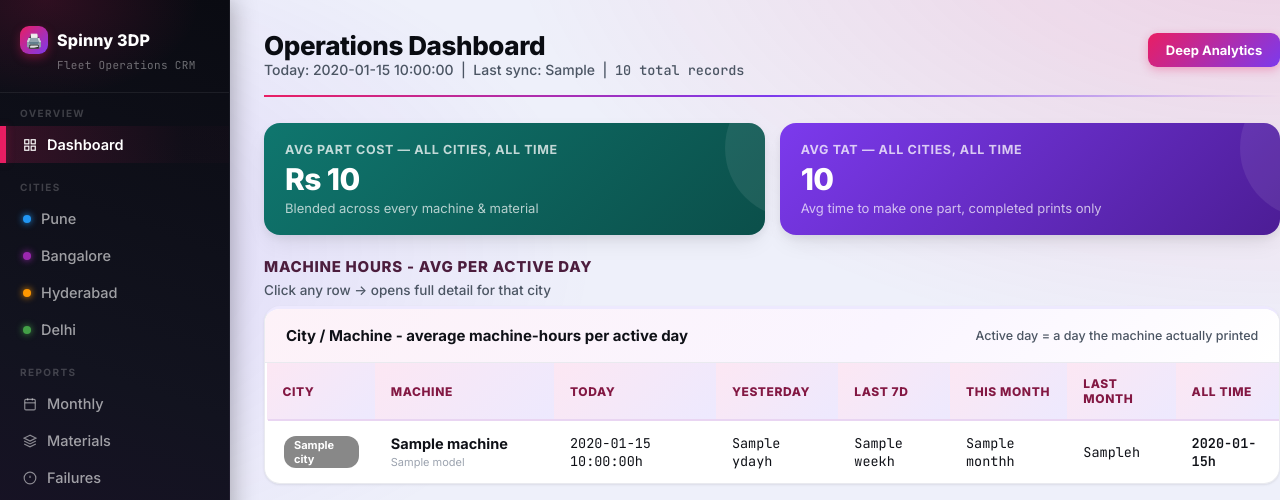
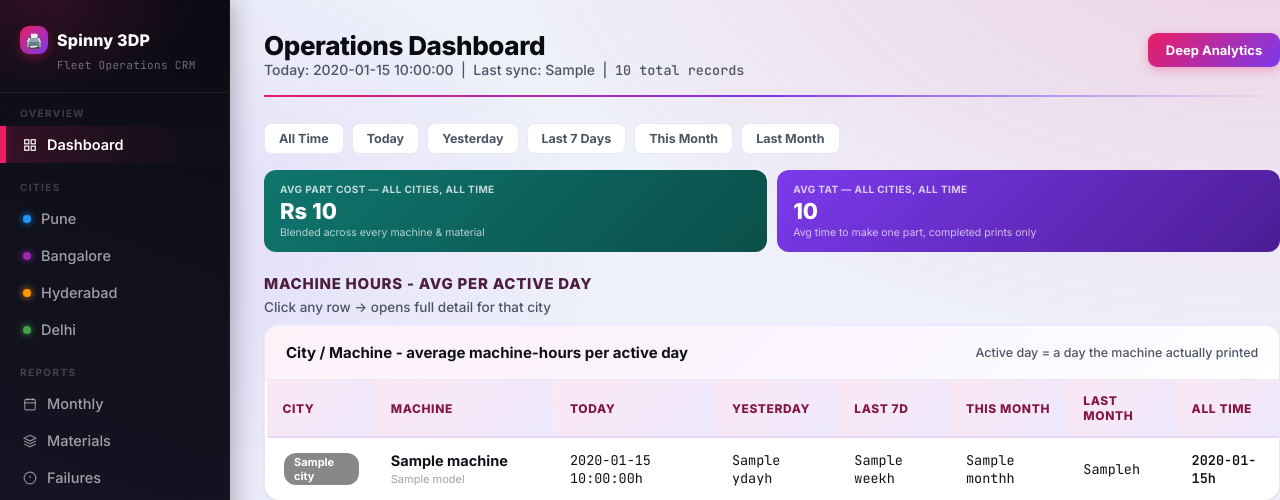
Before and after one commit to vishal15-ops/spinny-3dp-crm, a Flask app: template templates/dashboard.html in a window 1280 px wide. Shown: the top 500 px of the page. Run offline with Flask 3, Linux system fonts and the light colour scheme; the template is opened without the code that fills it: most values are stand-ins (such as "Sample title", 1, 10 or a date in 2020).

Commit message:
Update dashboard.html

```diff
--- a/templates/dashboard.html
+++ b/templates/dashboard.html
@@ -22,6 +22,18 @@
   .rank-stats{display:flex;flex-wrap:wrap;gap:10px 18px}
   .rank-stat-label{font-size:10px;color:var(--text-light);font-weight:700;text-transform:uppercase;letter-spacing:.04em}
   .rank-stat-value{font-size:16px;font-weight:800;margin-top:2px}
+  .filter-chips{display:flex;flex-wrap:wrap;gap:8px;margin-bottom:16px}
+  .fchip{
+    padding:7px 14px;border-radius:8px;font-size:12.5px;font-weight:700;text-decoration:none;
+    background:#fff;color:var(--text-mid);border:1px solid var(--border);transition:all .15s;
+  }
+  .fchip:hover{border-color:var(--pink);color:var(--pink)}
+  .fchip.active{background:linear-gradient(135deg,var(--pink),#7c3aed);color:#fff;border-color:transparent;box-shadow:0 3px 10px rgba(233,30,99,.3)}
+  .kpi-row{display:grid;grid-template-columns:1fr 1fr;gap:10px;margin-bottom:16px}
+  .kpi-box{border-radius:12px;padding:13px 16px;color:#fff}
+  .kpi-label{font-size:10px;text-transform:uppercase;font-weight:700;letter-spacing:.04em;color:rgba(255,255,255,.75)}
+  .kpi-value{font-size:22px;font-weight:800;margin-top:3px}
+  .kpi-sub{font-size:10.5px;color:rgba(255,255,255,.7);margin-top:2px}
 </style>
 
 <div class="page-header">
@@ -34,24 +46,47 @@
   </a>
 </div>
 
-<div class="cards-row cards-2">
-  <div class="gcard g-teal" style="background:linear-gradient(135deg,#0f766e,#0b4f4a);border-radius:var(--radius);padding:19px 21px;color:#fff;box-shadow:var(--shadow-md)">
-    <div class="card-label" style="color:rgba(255,255,255,.75)">Avg Part Cost — All Cities, All Time</div>
-    <div class="card-value" style="color:#fff">Rs {{ overall_avg_cost }}</div>
-    <div class="card-sub" style="color:rgba(255,255,255,.7)">Blended across every machine &amp; material</div>
+<div class="filter-chips">
+  <a class="fchip {{ 'active' if period=='' }}" href="/">All Time</a>
+  <a class="fchip {{ 'active' if period=='today' }}" href="/?period=today">Today</a>
+  <a class="fchip {{ 'active' if period=='yesterday' }}" href="/?period=yesterday">Yesterday</a>
+  <a class="fchip {{ 'active' if period=='7d' }}" href="/?period=7d">Last 7 Days</a>
+  <a class="fchip {{ 'active' if period=='this_month' }}" href="/?period=this_month">This Month</a>
+  <a class="fchip {{ 'active' if period=='last_month' }}" href="/?period=last_month">Last Month</a>
+</div>
+
+<div class="kpi-row">
+  <div class="kpi-box" style="background:linear-gradient(135deg,#0f766e,#0b4f4a)">
+    <div class="kpi-label">Avg Part Cost — All Cities, All Time</div>
+    <div class="kpi-value">Rs {{ overall_avg_cost }}</div>
+    <div class="kpi-sub">Blended across every machine &amp; material</div>
   </div>
-  <div class="gcard g-purple" style="background:linear-gradient(135deg,#7c3aed,#4c1d95);border-radius:var(--radius);padding:19px 21px;color:#fff;box-shadow:var(--shadow-md)">
-    <div class="card-label" style="color:rgba(255,255,255,.75)">Avg TAT — All Cities, All Time</div>
-    <div class="card-value" style="color:#fff">{{ overall_avg_tat }}</div>
-    <div class="card-sub" style="color:rgba(255,255,255,.7)">Avg time to make one part, completed prints only</div>
+  <div class="kpi-box" style="background:linear-gradient(135deg,#7c3aed,#4c1d95)">
+    <div class="kpi-label">Avg TAT — All Cities, All Time</div>
+    <div class="kpi-value">{{ overall_avg_tat }}</div>
+    <div class="kpi-sub">Avg time to make one part, completed prints only</div>
   </div>
 </div>
 
-<div class="section-title">Machine Hours - Avg per Active Day</div>
+<div class="section-title">Machine Hours - Avg per Active Day{% if period %} ({{ period_label }}){% endif %}</div>
 <div class="hint">Click any row -&gt; opens full detail for that city</div>
 <div class="table-card">
   <div class="table-card-header">City / Machine - average machine-hours per active day<small>Active day = a day the machine actually printed</small></div>
   <table>
+    {% if period %}
+    <thead><tr><th>City</th><th>Machine</th><th>{{ period_label }} (hrs)</th></tr></thead>
+    <tbody>
+      {% for r in hours_rows %}
+      <tr class="clickrow" onclick="location.href='/deep?city={{ r.city }}'">
+        <td><span class="cpill" style="background:{{ city_color[r.city] }}">{{ r.city }}</span></td>
+        <td><b>{{ r.machine }}</b>{% if r.model %} <span style="color:#9ca3af;font-size:11px">{{ r.model }}</span>{% endif %}</td>
+        <td class="mono" style="font-weight:700">{{ r.sel_hours }}h</td>
+      </tr>
+      {% else %}
+      <tr><td colspan="3" style="text-align:center;color:#9ca3af;padding:24px">No data - click Sync Now</td></tr>
+      {% endfor %}
+    </tbody>
+    {% else %}
     <thead><tr>
       <th>City</th><th>Machine</th><th>Today</th><th>Yesterday</th><th>Last 7d</th><th>This Month</th><th>Last Month</th><th>All Time</th>
     </tr></thead>
@@ -71,14 +106,32 @@
       <tr><td colspan="8" style="text-align:center;color:#9ca3af;padding:24px">No data - click Sync Now</td></tr>
       {% endfor %}
     </tbody>
+    {% endif %}
   </table>
 </div>
 
-<div class="section-title">Production and Success Rate</div>
-<div class="hint">Per City / Machine - Total Parts by Today / Yesterday / Last 7d / This Month / Last Month / All Time</div>
+<div class="section-title">Production and Success Rate{% if period %} ({{ period_label }}){% endif %}</div>
+<div class="hint">Per City / Machine{% if not period %} - Total Parts by Today / Yesterday / Last 7d / This Month / Last Month / All Time{% endif %}</div>
 <div class="table-card">
   <div class="table-card-header">Total parts, success, cancels &amp; success rate</div>
   <table>
+    {% if period %}
+    <thead><tr><th>City</th><th>Machine</th><th>Total Parts</th><th>Success</th><th>Cancelled</th><th>Success Rate</th></tr></thead>
+    <tbody>
+      {% for r in prod_rows %}
+      <tr class="clickrow" onclick="location.href='/deep?city={{ r.city }}'">
+        <td><span class="cpill" style="background:{{ city_color[r.city] }}">{{ r.city }}</span></td>
+        <td><b>{{ r.machine }}</b>{% if r.model %} <span style="color:#9ca3af;font-size:11px">{{ r.model }}</span>{% endif %}</td>
+        <td class="mono" style="font-weight:700">{{ r.sel_total }}</td>
+        <td class="mono" style="color:#16a34a;font-weight:700">{{ r.sel_ok }}</td>
+        <td class="mono" style="color:#dc2626;font-weight:700">{{ r.sel_ca }}</td>
+        <td class="mono"><b>{{ r.sel_sr }}%</b></td>
+      </tr>
+      {% else %}
+      <tr><td colspan="6" style="text-align:center;color:#9ca3af;padding:24px">No data - click Sync Now</td></tr>
+      {% endfor %}
+    </tbody>
+    {% else %}
     <thead><tr>
       <th>City</th><th>Machine</th><th>Today</th><th>Yesterday</th><th>Last 7d</th><th>This Month</th><th>Last Month</th><th>All Time</th><th>Success</th><th>Cancelled</th><th>Success Rate</th>
     </tr></thead>
@@ -101,6 +154,7 @@
       <tr><td colspan="11" style="text-align:center;color:#9ca3af;padding:24px">No data - click Sync Now</td></tr>
       {% endfor %}
     </tbody>
+    {% endif %}
   </table>
 </div>
 
```
